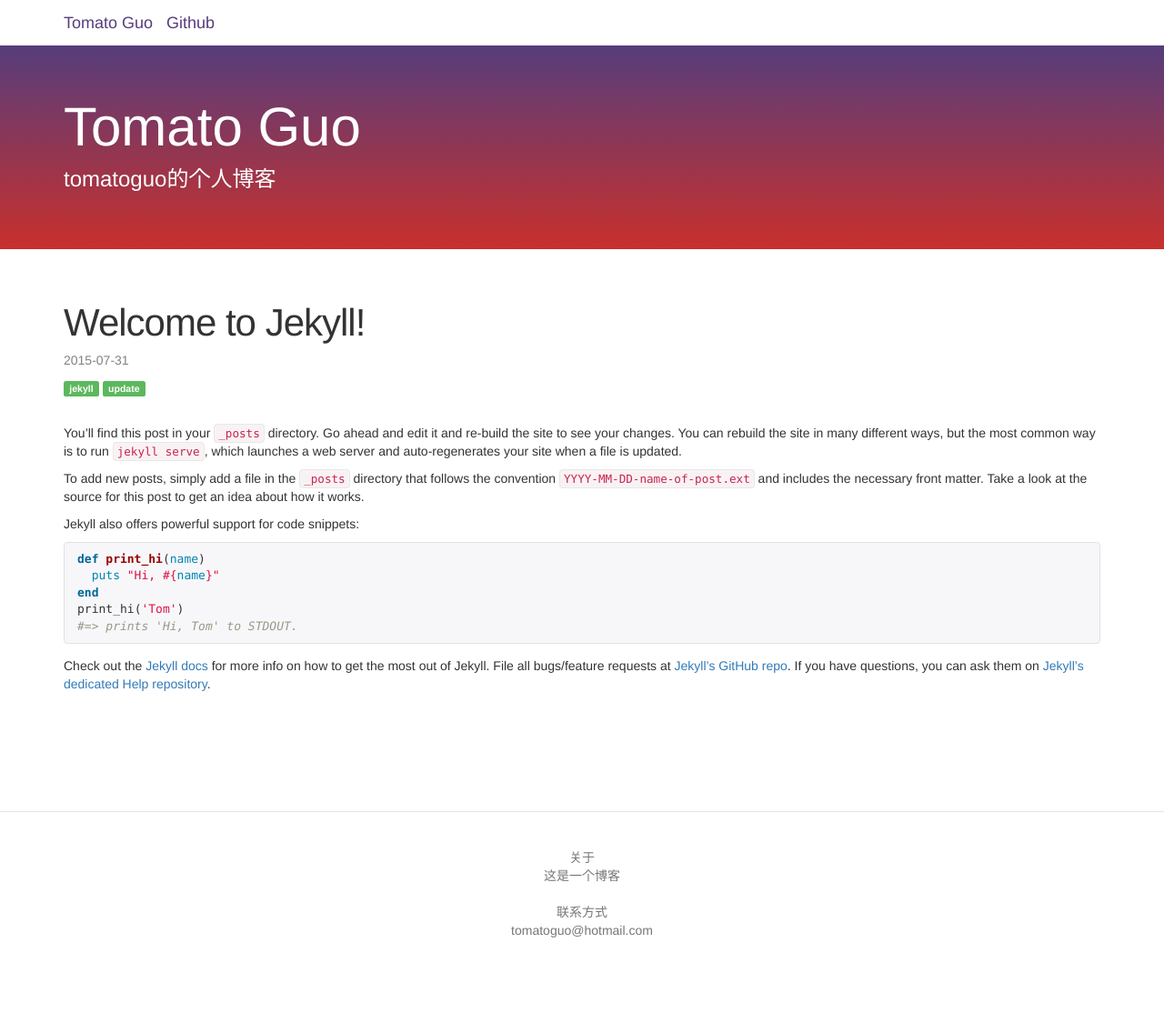
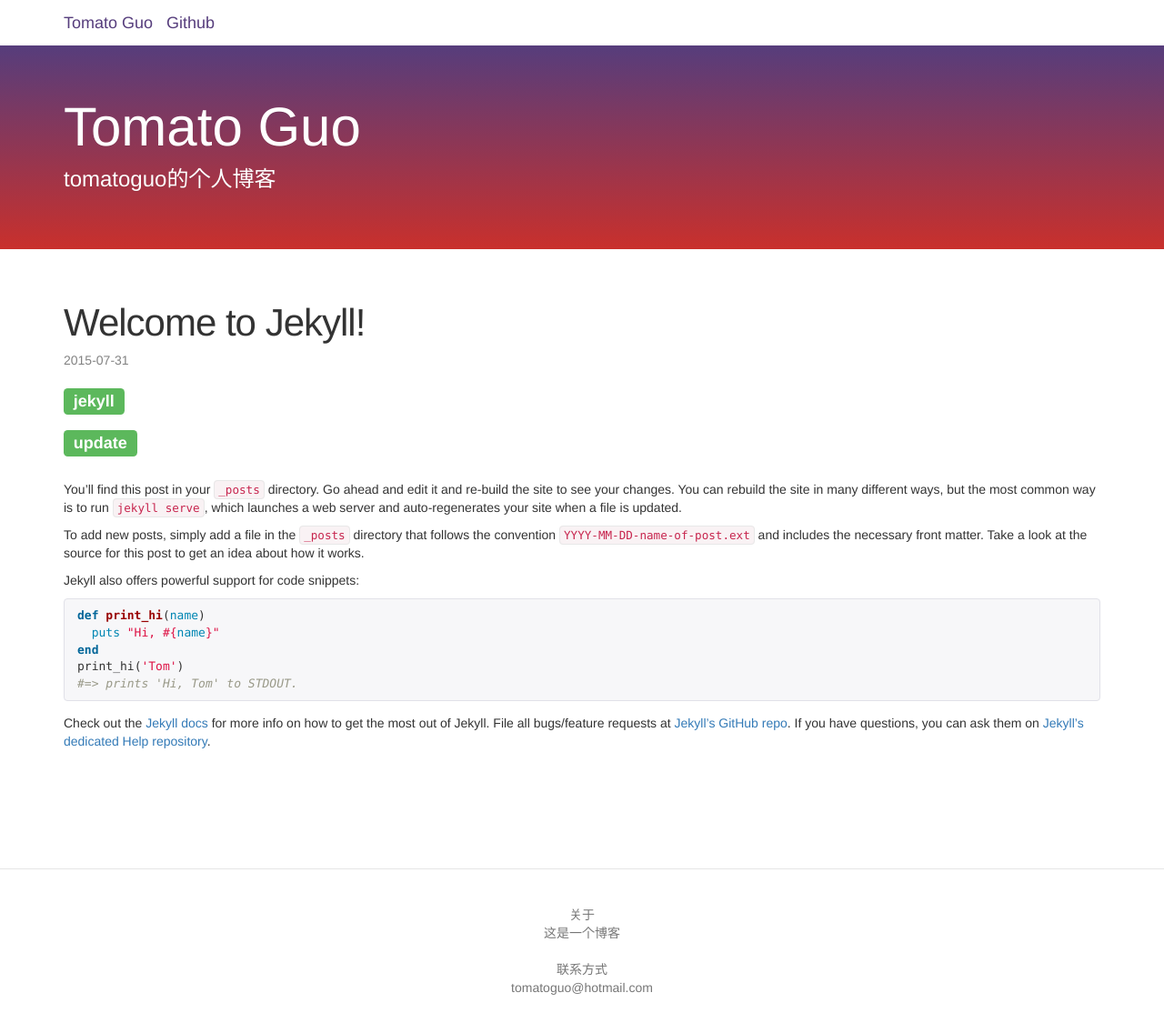
Before and after one commit to tomatoguo/tomatoguo.github.io, a Jekyll site: the page built from _posts/2015-07-31-welcome-to-jekyll - 副本.markdown, in a window 1280 px wide. Shown: the whole page at 91% size. Built offline with Jekyll 4.4.1, drawn with Linux system fonts in a browser that asks for light colours; before the commit the page ends 1073 px from its top, so only the background shows below that.

Commit message:
modify post.html

```diff
--- a/_layouts/post.html
+++ b/_layouts/post.html
@@ -7,7 +7,7 @@ layout: default
 		{{ page.date | date: "%Y-%m-%d" }}{% if page.author %}&nbsp;&nbsp;{{ page.author }}{% endif %}{% if page.meta %}&nbsp;&nbsp;{{ page.meta }}{% endif %}
 	</p>
     {% for category in page.categories %}
-      <span class="label label-success">{{ category }}</span>
+    <h3><span class="label label-success">{{ category }}</span></h3>
     {% endfor %}
 </header>
 
```
